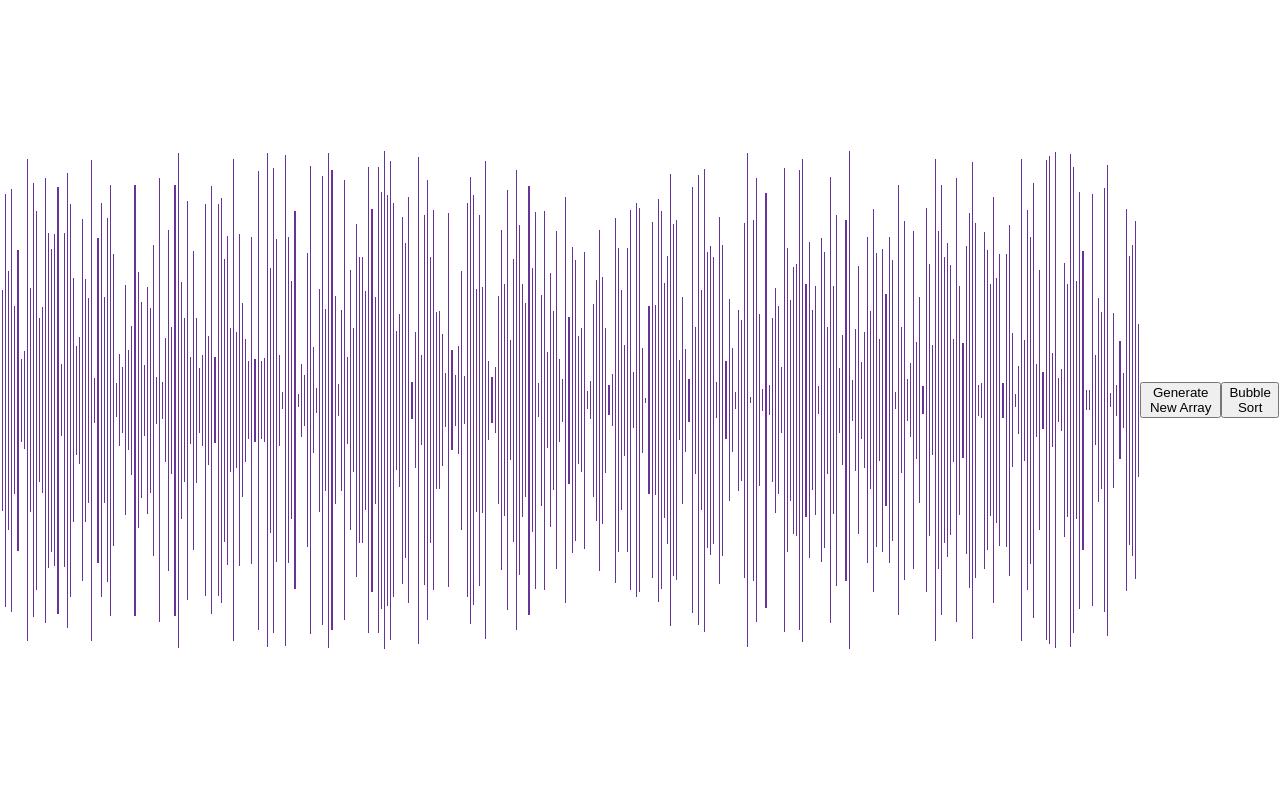
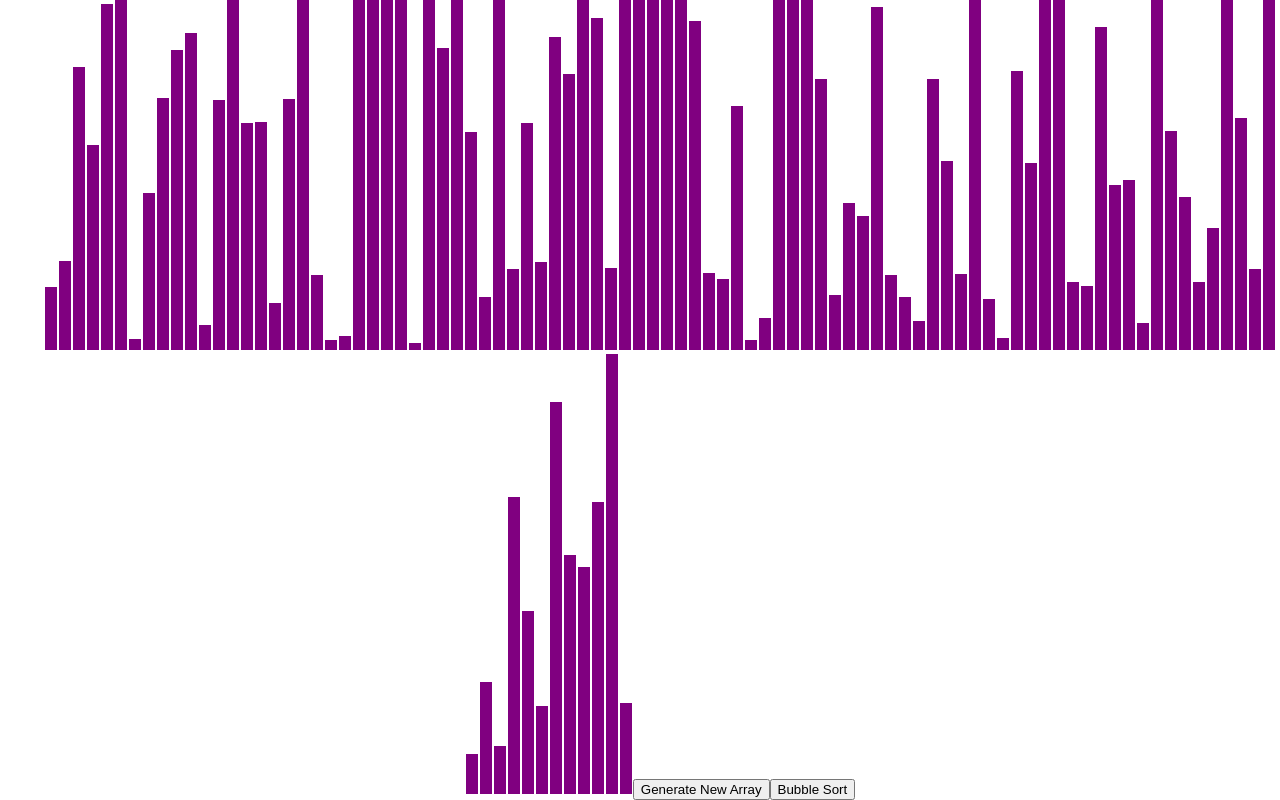
Before and after one commit to martinaa23/Sorting-Visualizer, a React (Create React App) app: page / in a window 1280 px wide. Built offline with nearby package versions, Linux system fonts and the light colour scheme.

Commit message:
Added animations for bubble sort

```diff
--- a/src/SortingVisualizer/SortingVisualizer.css
+++ b/src/SortingVisualizer/SortingVisualizer.css
@@ -1,13 +1,13 @@
 .array-containter{
-    display: flex;
-    justify-content: center;
-    align-items: center;
-    height: 100vh;
+    margin-left: 40px;
+    position: absolute;
+    bottom: 0;
+
 }
 .array-bar{
     transition: height 0.3s ease;
-    width: 2px;
-    background-color: rebeccapurple;
+    width: 12px;
+    background-color: purple;
     display: inline-block;
     margin: 0 1px;
 }
--- a/src/SortingVisualizer/SortingVisualizer.jsx
+++ b/src/SortingVisualizer/SortingVisualizer.jsx
@@ -7,6 +7,7 @@ class SortingVisualizer extends Component {
         this.state = {
             // Array to be sorted
             array: [],
+            sorting: false,
         };
     }
 
@@ -19,21 +20,24 @@ class SortingVisualizer extends Component {
     resetArray(){
         const array = []
 
-        for(let i = 0; i < 370; i++){
+        for(let i = 0; i < 100; i++){
             // Generate random values
             array.push(randomIntFromInterval(5, 500));
         }
         this.setState({array})
     }
 
-    bubbleSort(array){
-        // Implement bublesorting algorithm
+    // Implement bublesorting algorithm
+    async bubbleSort(array){
         let arrayLength = array.length;
         for(let i = 0; i < arrayLength - 1; i++){
             for(let j = 0; j < arrayLength - i - 1; j++){
                 if(array[j] > array[j + 1]){
                     [array[j], array[j + 1]] = [array[j + 1], array[j]];
                 }
+                this.setState({array: [...array]});
+
+                await new Promise((resolve) => setTimeout(resolve, 1));
             }
         }
         this.setState({array})
@@ -48,8 +52,8 @@ class SortingVisualizer extends Component {
                 <div
                     className="array-bar"
                     key={idx}
-                    style={{height: `${value}px`}}
-                    ></div>
+                    style={{height: `${value}px`}}>
+                    </div>
                 ))}
                 <button onClick={() => this.resetArray()}>Generate New Array</button>
                 <button onClick={() => this.bubbleSort(array)}>Bubble Sort</button>
```
